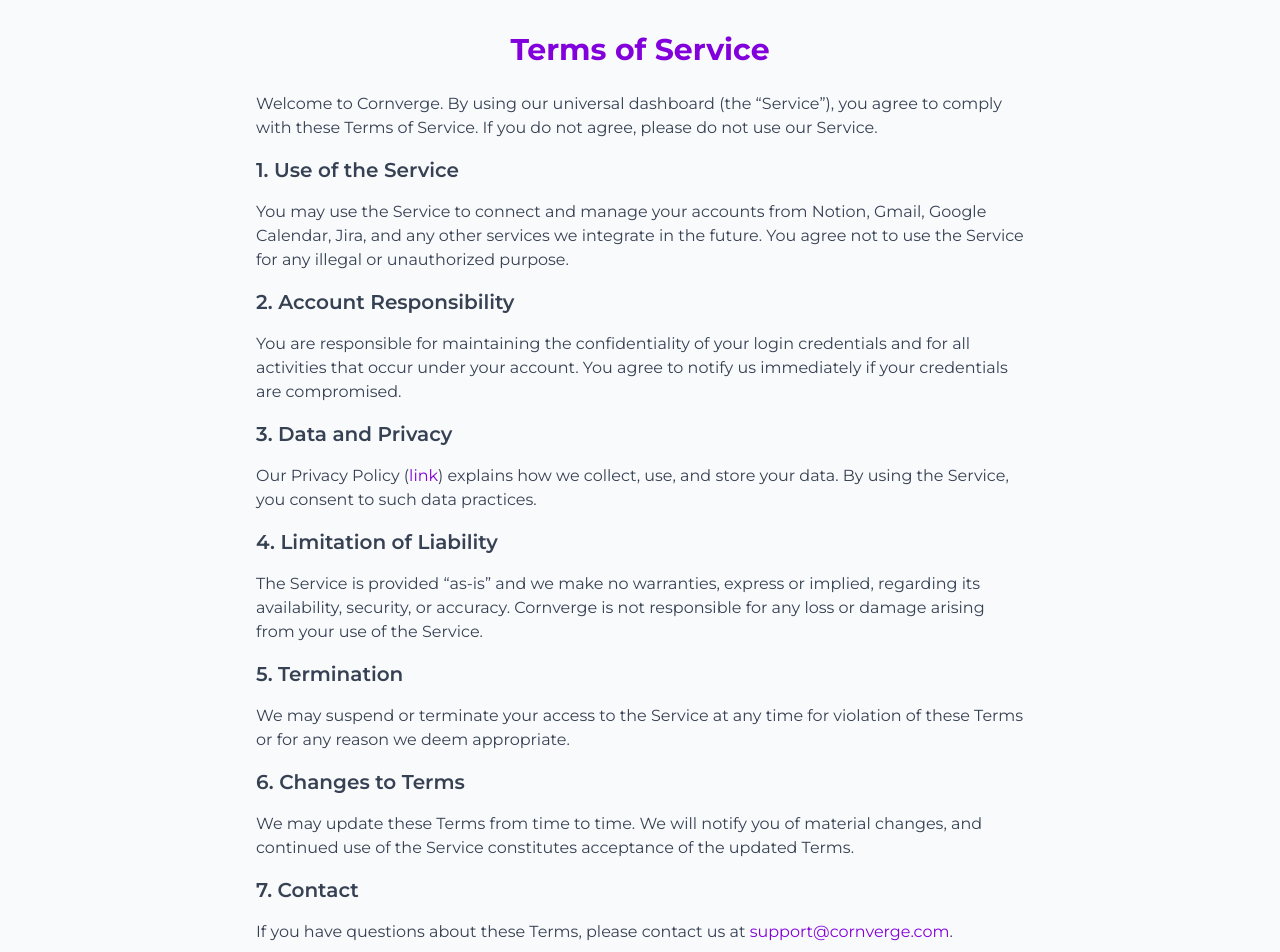
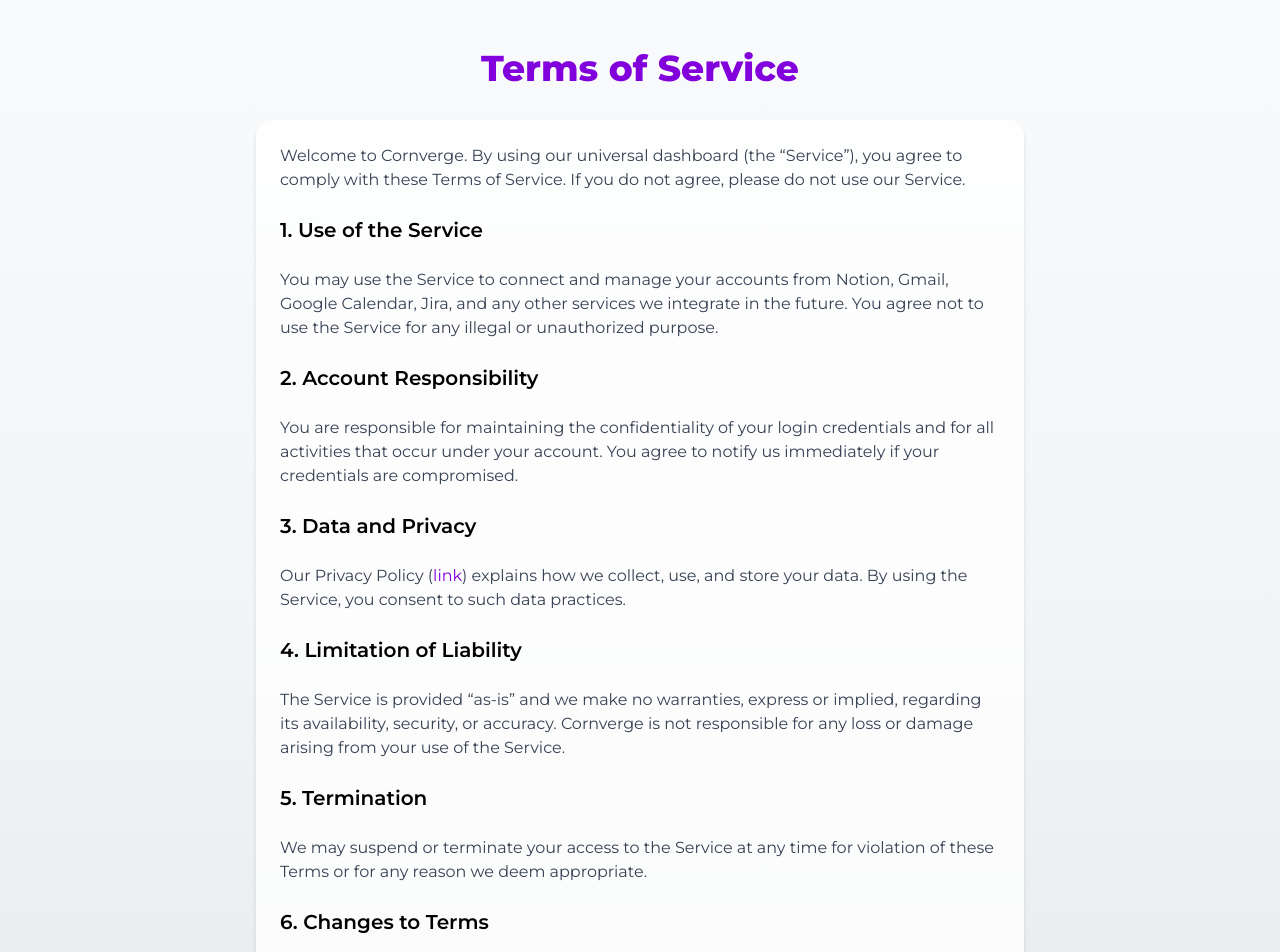
Before and after one commit to Bunny099/cornverge, a Next.js app: page /terms in a window 1280 px wide. Shown: the top 952 px of the page. Built offline with nearby package versions, Linux system fonts and the light colour scheme.

Commit message:
UI: updated terms page

```diff
--- a/src/app/terms/page.tsx
+++ b/src/app/terms/page.tsx
@@ -1,52 +1,53 @@
-// pages/terms.tsx
 import Link from "next/link";
 
 export default function TermsOfService() {
   return (
-    <div className="min-h-screen flex flex-col items-center px-4 py-8 bg-gray-50">
-      <h1 className="text-3xl font-bold text-purple-700 mb-6">Terms of Service</h1>
+    <div className="min-h-screen flex flex-col items-center px-4 py-12 bg-gradient-to-b from-gray-50 via-gray-100 to-gray-200">
+      <h1 className="text-3xl md:text-4xl font-extrabold text-purple-700 mb-8 text-center">
+        Terms of Service
+      </h1>
 
-      <div className="max-w-3xl text-gray-700 space-y-4">
+      <div className="max-w-3xl bg-white/80 p-6 rounded-2xl shadow-md text-gray-700 space-y-6">
         <p>
           Welcome to Cornverge. By using our universal dashboard (the “Service”), you agree to comply with these Terms of Service. If you do not agree, please do not use our Service.
         </p>
 
-        <h2 className="text-xl font-semibold mt-4">1. Use of the Service</h2>
+        <h2 className="text-xl font-semibold mt-4 text-black">1. Use of the Service</h2>
         <p>
           You may use the Service to connect and manage your accounts from Notion, Gmail, Google Calendar, Jira, and any other services we integrate in the future. You agree not to use the Service for any illegal or unauthorized purpose.
         </p>
 
-        <h2 className="text-xl font-semibold mt-4">2. Account Responsibility</h2>
+        <h2 className="text-xl font-semibold mt-4 text-black">2. Account Responsibility</h2>
         <p>
           You are responsible for maintaining the confidentiality of your login credentials and for all activities that occur under your account. You agree to notify us immediately if your credentials are compromised.
         </p>
 
-        <h2 className="text-xl font-semibold mt-4">3. Data and Privacy</h2>
+        <h2 className="text-xl font-semibold mt-4 text-black">3. Data and Privacy</h2>
         <p>
           Our Privacy Policy (<Link href="/privacy" className="text-purple-700 hover:underline">link</Link>) explains how we collect, use, and store your data. By using the Service, you consent to such data practices.
         </p>
 
-        <h2 className="text-xl font-semibold mt-4">4. Limitation of Liability</h2>
+        <h2 className="text-xl font-semibold mt-4 text-black">4. Limitation of Liability</h2>
         <p>
           The Service is provided “as-is” and we make no warranties, express or implied, regarding its availability, security, or accuracy. Cornverge is not responsible for any loss or damage arising from your use of the Service.
         </p>
 
-        <h2 className="text-xl font-semibold mt-4">5. Termination</h2>
+        <h2 className="text-xl font-semibold mt-4 text-black">5. Termination</h2>
         <p>
           We may suspend or terminate your access to the Service at any time for violation of these Terms or for any reason we deem appropriate.
         </p>
 
-        <h2 className="text-xl font-semibold mt-4">6. Changes to Terms</h2>
+        <h2 className="text-xl font-semibold mt-4 text-black">6. Changes to Terms</h2>
         <p>
           We may update these Terms from time to time. We will notify you of material changes, and continued use of the Service constitutes acceptance of the updated Terms.
         </p>
 
-        <h2 className="text-xl font-semibold mt-4">7. Contact</h2>
+        <h2 className="text-xl font-semibold mt-4 text-black">7. Contact</h2>
         <p>
           If you have questions about these Terms, please contact us at <span className="text-purple-700">support@cornverge.com</span>.
         </p>
 
-        <p className="mt-6 text-sm text-gray-500">
+        <p className="mt-6 text-sm text-gray-500 text-center">
           Return to <Link href="/" className="text-purple-700 hover:underline">Home</Link>
         </p>
       </div>
```
